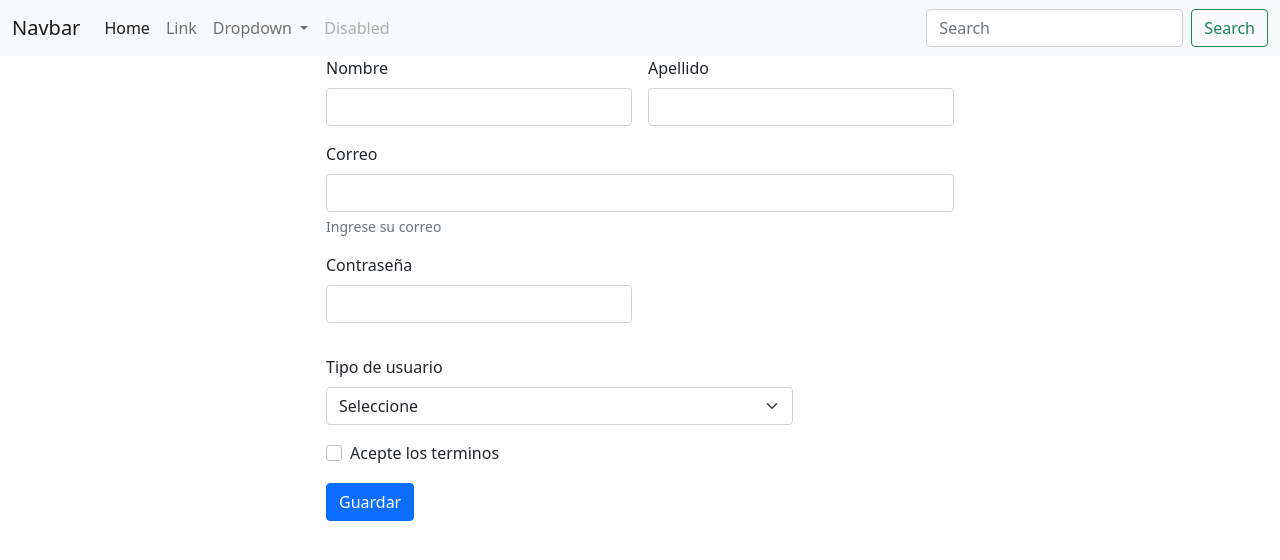
After one commit to Jeronimo312725/phpProyect, a PHP site: page /usuarios/crearUser.php in a window 1280 px wide. The commit adds this page. Shown: the top 560 px of the page. Run offline with PHP 8.4, Linux system fonts and the light colour scheme.

Commit message:
Se sube el formulario y el archivo sin completar de la lista

```diff
--- a/header.php
+++ b/header.php
@@ -6,7 +6,6 @@
     <meta name="viewport" content="width=device-width, initial-scale=1.0">
     <link rel = "stylesheet" href = "../css/bootstrap.min.css">
     <title>Document</title>
-</head>
 
 <nav class="navbar navbar-expand-lg navbar-light bg-light">
   <div class="container-fluid">
@@ -46,3 +45,6 @@
     </div>
   </div>
 </nav>
+
+<!-- Se corrige el head en la posicion que va -->
+</head>
--- /dev/null
+++ b/usuarios/crearUser.php
@@ -0,0 +1,74 @@
+<!-- Formulario Usuarios con su rtespectivas extenciones -->
+<?php
+
+    include_once("../header.php");
+
+?>
+<!-- Se hace el formulario -->
+<body>
+   <div class = "row">
+       <div class = "offset-md-3 col-6">
+<form class="row g-3 needs-validation" novalidate action="" method="post">
+  <div class="col-md-6">
+    <label for="validationCustom01" class="form-label">Nombre</label>
+    <input type="text" class="form-control" name="nombre" required>
+    <div class="valid-feedback">
+      Ingresa tu nombre
+    </div>
+  </div>
+  <div class="col-md-6">
+    <label for="validationCustom02" class="form-label">Apellido</label>
+    <input type="text" class="form-control" name="apellido" required>
+    <div class="valid-feedback">
+      Ingresa tu Apellido
+    </div>
+  </div>
+  <div class="col-mb-3">
+    <label for="validationCustom3" class="form-label">Correo</label>
+    <input type="email" class="form-control" case="correo" require>
+    <div id="emailHelp" class="form-text">Ingrese su correo</div>
+</div>
+  <div  class="col-md-6">
+  <div class="mb-3">
+    <label for="exampleInputPassword1" class="form-label">Contraseña</label>
+    <input type="password" class="form-control" name="password" require>
+    <div class="valid-feedback">
+        Ingrese su contraseña
+        </div>
+    </div>
+  </div>
+  <div class="col-md-9">
+    <label for="validationCustom04" class="form-label">Tipo de usuario</label>
+    <select class="form-select" case="tipoUser" required>
+      <option selected disabled value="">Seleccione</option>
+      <option>Administrador</option>
+      <option>Plantel educativo</option>
+      <option>Docente</option>
+    </select>
+    <div class="invalid-feedback">
+      Ingrese un tipo
+    </div>
+  </div>
+  <div class="col-12">
+    <div class="form-check">
+      <input class="form-check-input" type="checkbox" value="" id="invalidCheck" required>
+      <label class="form-check-label" for="invalidCheck">
+      Acepte los terminos
+      </label>
+      <div class="invalid-feedback">
+          hola
+      </div>
+    </div>
+  </div>
+  <div class="col-12">
+    <button class="btn btn-primary" type="submit">Guardar</button>
+  </div>
+</form>
+
+</body>
+
+<?php
+
+   include_once("../footer.php");
+
+?>
```
Also changed, not shown: usuarios/userList.php (added, +19 -0 lines).
